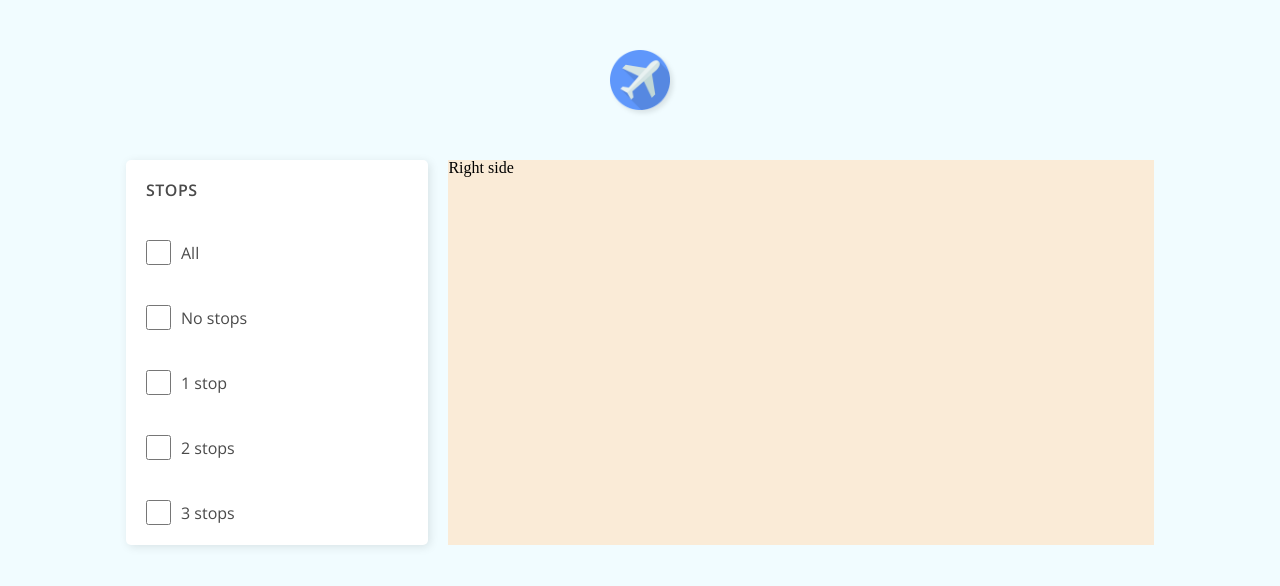
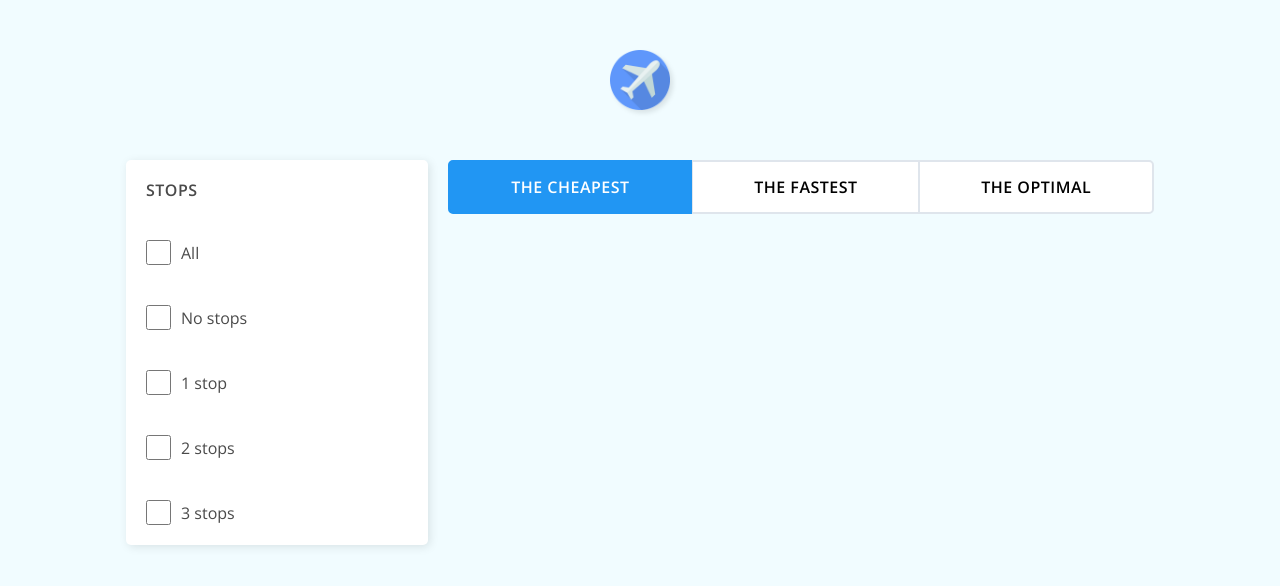
Before and after one commit to VolodymyrVoronov/flights, a React (Vite) app in the folder packages/front/: page / in a window 1280 px wide. Shown: the top 586 px of the page. Built offline with nearby package versions, Linux system fonts and the light colour scheme.

Commit message:
chore(packages/front): added new compooent TabsFilter, optimized MainPage with useMemo und memo.

```diff
--- a/packages/front/src/components/Filter/Filter.module.css
+++ b/packages/front/src/components/Filter/Filter.module.css
@@ -27,6 +27,8 @@
   margin-right: 10px;
 
   border: 2px solid #9abbce;
+
+  cursor: pointer;
 }
 
 .filterBoxTitle {
--- a/packages/front/src/components/Filters/Filters.tsx
+++ b/packages/front/src/components/Filters/Filters.tsx
@@ -1,4 +1,4 @@
-import { FC, useEffect, useState } from "react";
+import { FC, memo, useEffect, useState } from "react";
 import cn from "classnames";
 
 import Filter from "../Filter/Filter";
@@ -55,4 +55,4 @@ const Filters: FC<IFiltersProps> = ({
   );
 };
 
-export default Filters;
+export default memo(Filters);
--- a/packages/front/src/components/TabFilter/TabFilter.module.css
+++ b/packages/front/src/components/TabFilter/TabFilter.module.css
@@ -1 +1,56 @@
-.TabFilter {}
+.tabFilter {
+  display: flex;
+  justify-content: center;
+  flex-grow: 1;
+
+  padding: 15px;
+
+  font-family: "Open Sans";
+  font-style: normal;
+  font-weight: 600;
+  font-size: 16px;
+  line-height: 20px;
+  text-align: center;
+  letter-spacing: 0.5px;
+  text-transform: uppercase;
+
+  color: #000000;
+
+  border: 2px solid #dfe5ec;
+  border-left-width: 1px;
+  border-right-width: 1px;
+
+  background-color: #ffffff;
+
+  transition: all 0.5s ease;
+
+  cursor: pointer;
+}
+
+.tabFilter:first-child {
+  border-left-width: 2px;
+  border-top-left-radius: 5px;
+  border-bottom-left-radius: 5px;
+}
+
+.tabFilter:last-child {
+  border-right-width: 2px;
+  border-top-right-radius: 5px;
+  border-bottom-right-radius: 5px;
+}
+
+.tabFilter:hover {
+  color: #ffffff;
+
+  border: 2px solid #57abf0;
+
+  background-color: #57abf0;
+}
+
+.tabFilterActive {
+  color: #ffffff;
+
+  border: 2px solid #2196f3;
+
+  background-color: #2196f3;
+}
--- a/packages/front/src/components/TabFilter/TabFilter.tsx
+++ b/packages/front/src/components/TabFilter/TabFilter.tsx
@@ -1,10 +1,27 @@
 import React, { FC } from "react";
+import cn from "classnames";
+
+import { ITabFilterProps } from "./TabFilter.props";
+
 import styles from "./TabFilter.module.css";
 
-interface TabFilterProps {}
-
-const TabFilter: FC<TabFilterProps> = () => (
-  <div className={styles.TabFilter}>TabFilter Component</div>
+const TabFilter: FC<ITabFilterProps> = ({
+  text,
+  isActive,
+  onClick,
+  className,
+  ...props
+}): JSX.Element => (
+  <button
+    className={cn(styles.tabFilter, className, {
+      [styles.tabFilterActive]: isActive,
+    })}
+    {...props}
+    onClick={onClick}
+    type="button"
+  >
+    {text}
+  </button>
 );
 
 export default TabFilter;
--- a/packages/front/src/components/TabsFilter/TabsFilter.module.css
+++ b/packages/front/src/components/TabsFilter/TabsFilter.module.css
@@ -1 +1,6 @@
-.TabsFilter {}
+.tabsFilterContainer {
+  display: flex;
+  flex-direction: row;
+
+  width: 100%;
+}
--- /dev/null
+++ b/packages/front/src/components/TabsFilter/TabsFilter.props.ts
@@ -0,0 +1,6 @@
+import { DetailedHTMLProps, HTMLAttributes } from "react";
+
+export interface ITabsFilterProps
+  extends DetailedHTMLProps<HTMLAttributes<HTMLDivElement>, HTMLDivElement> {
+  onTabsFilterChange: (flights: ITabsFilterData[]) => void;
+}
--- a/packages/front/src/components/TabsFilter/TabsFilter.tsx
+++ b/packages/front/src/components/TabsFilter/TabsFilter.tsx
@@ -1,10 +1,60 @@
-import React, { FC } from "react";
+import React, { FC, memo, useEffect, useState } from "react";
+import cn from "classnames";
+
+import TabFilter from "../TabFilter/TabFilter";
+
+import { ITabsFilterProps } from "./TabsFilter.props";
+
 import styles from "./TabsFilter.module.css";
 
-interface TabsFilterProps {}
+const tabsFilterData: ITabsFilterData[] = [
+  { id: 111, text: "The cheapest", checked: true },
+  { id: 222, text: "The fastest", checked: false },
+  { id: 333, text: "The optimal", checked: false },
+];
 
-const TabsFilter: FC<TabsFilterProps> = () => (
-  <div className={styles.TabsFilter}>TabsFilter Component</div>
-);
+const TabsFilter: FC<ITabsFilterProps> = ({
+  onTabsFilterChange,
+  className,
+  ...props
+}): JSX.Element => {
+  const [tabsFilter, setTabsFilter] =
+    useState<ITabsFilterData[]>(tabsFilterData);
 
-export default TabsFilter;
+  const onTabsFilterClick = (id: number): void => {
+    setTabsFilter(
+      tabsFilter.map((filter) => {
+        if (filter.id === id) {
+          return {
+            ...filter,
+            checked: !filter.checked,
+          };
+        } else {
+          return {
+            ...filter,
+            checked: false,
+          };
+        }
+      })
+    );
+  };
+
+  useEffect(() => {
+    onTabsFilterChange(tabsFilter);
+  }, [tabsFilter]);
+
+  return (
+    <div className={cn(styles.tabsFilterContainer, className)} {...props}>
+      {tabsFilter.map(({ id, text, checked }) => (
+        <TabFilter
+          key={id}
+          text={text}
+          isActive={checked}
+          onClick={() => onTabsFilterClick(id)}
+        />
+      ))}
+    </div>
+  );
+};
+
+export default memo(TabsFilter);
--- a/packages/front/src/pages/MainPage/MainPage.module.css
+++ b/packages/front/src/pages/MainPage/MainPage.module.css
@@ -50,7 +50,8 @@
 }
 
 .mainPageFlights {
+  display: flex;
+  flex-direction: column;
+
   width: 70%;
-
-  background-color: antiquewhite;
 }
--- a/packages/front/src/pages/MainPage/MainPage.tsx
+++ b/packages/front/src/pages/MainPage/MainPage.tsx
@@ -1,7 +1,8 @@
-import { useState } from "react";
+import { useMemo, useState } from "react";
 
 import Logo from "../../components/Logo/Logo";
 import Filters from "../../components/Filters/Filters";
+import TabsFilter from "../../components/TabsFilter/TabsFilter";
 
 import styles from "./MainPage.module.css";
 
@@ -9,10 +10,23 @@ import logo from "./../../assets/images/icon-plane-01.png";
 
 const MainPage = (): JSX.Element => {
   const [flightsFilters, setFlightsFilters] = useState<IFiltersData[]>([]);
+  const [tabsFilter, setTabsFilter] = useState<ITabsFilterData[]>([]);
 
-  const onFlightsFiltersChange = (flights: IFiltersData[]) => {
-    setFlightsFilters(flights);
-  };
+  const onFlightsFiltersChange = useMemo(
+    () =>
+      (flights: IFiltersData[]): void => {
+        setFlightsFilters(flights);
+      },
+    [flightsFilters]
+  );
+
+  const onTabsFilterChange = useMemo(
+    () =>
+      (flights: ITabsFilterData[]): void => {
+        setTabsFilter(flights);
+      },
+    [tabsFilter]
+  );
 
   return (
     <div className={styles.mainPage}>
@@ -27,7 +41,9 @@ const MainPage = (): JSX.Element => {
           <p className={styles.mainPageFiltersTitle}>Stops</p>
           <Filters onFlightsFiltersChange={onFlightsFiltersChange} />
         </div>
-        <div className={styles.mainPageFlights}>Right side</div>
+        <div className={styles.mainPageFlights}>
+          <TabsFilter onTabsFilterChange={onTabsFilterChange} />
+        </div>
       </div>
     </div>
   );
--- a/packages/front/src/types/types.d.ts
+++ b/packages/front/src/types/types.d.ts
@@ -3,3 +3,9 @@ interface IFiltersData {
   title: string;
   checked: boolean;
 }
+
+interface ITabsFilterData {
+  id: number;
+  text: string;
+  checked: boolean;
+}
```
Also changed, not shown: packages/front/src/components/TabFilter/TabFilter.props.ts (added, +11 -0 lines).
